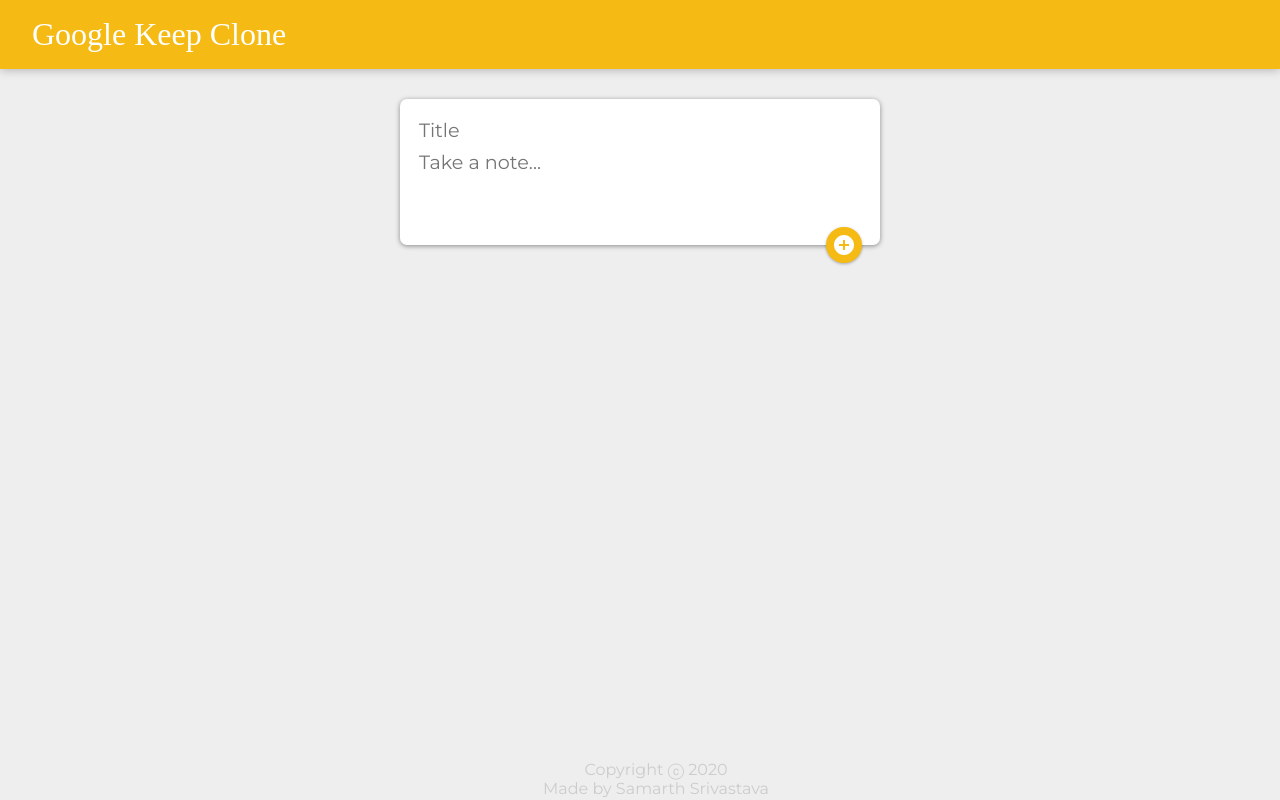
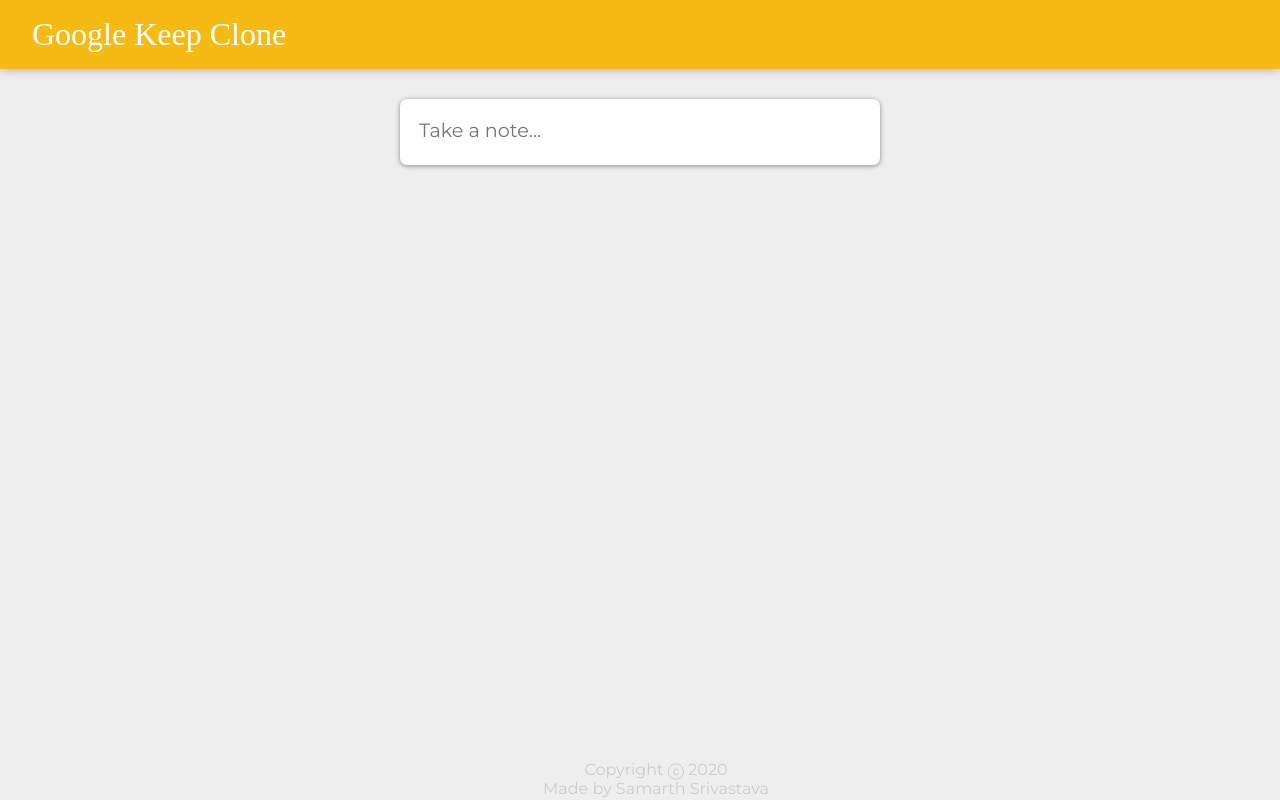
Before and after one commit to Samarth484/Google-Keep-Clone, a React (Create React App) app: page / in a window 1280 px wide. Built offline with nearby package versions, Linux system fonts and the light colour scheme; a web font is replaced by a local one.

Commit message:
Expansion onClick

```diff
--- a/src/components/CreateArea.jsx
+++ b/src/components/CreateArea.jsx
@@ -2,12 +2,13 @@
 import AddCircleIcon from "@material-ui/icons/AddCircle";
 // import NoteAddIcon from '@material-ui/icons/NoteAdd';
 import Fab from "@material-ui/core/Fab";
-import Zoom from '@material-ui/core/Zoom';
+import Zoom from "@material-ui/core/Zoom";
 function CreateArea(props) {
   const [note, setNote] = useState({
     title: "",
     content: ""
   });
+  const [isExpanded, setExpanded] = useState(false);
 
   function handleChange(event) {
     const { name, value } = event.target;
@@ -18,6 +19,10 @@
         [name]: value
       };
     });
+  }
+
+  function handleClick() {
+    setExpanded(true);
   }
 
   function submitNote(event) {
@@ -32,20 +37,23 @@
   return (
     <div>
       <form className="create-note">
+        {isExpanded === true ? (
           <input
             name="title"
             onChange={handleChange}
             value={note.title}
             placeholder="Title"
           />
+        ) : null}
         <textarea
+          onClick={handleClick}
           name="content"
           onChange={handleChange}
           value={note.content}
           placeholder="Take a note..."
-          rows="3"
+          rows={isExpanded ? 3 : 1}
         />
-        <Zoom in={true}>
+        <Zoom in={isExpanded}>
           <Fab onClick={submitNote}>
             <AddCircleIcon />
           </Fab>
```
Lines whose indentation alone changed are shown as unchanged.
